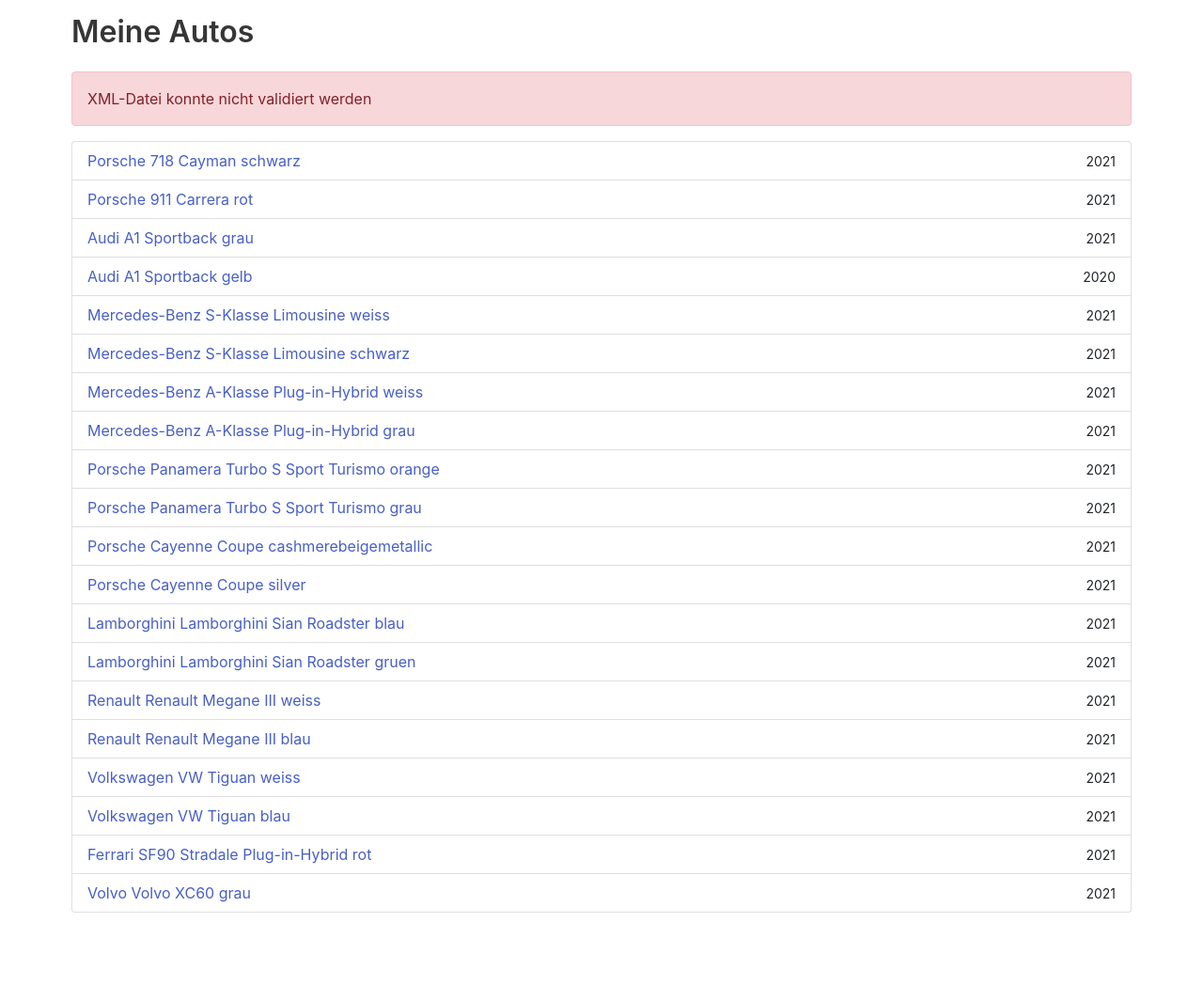
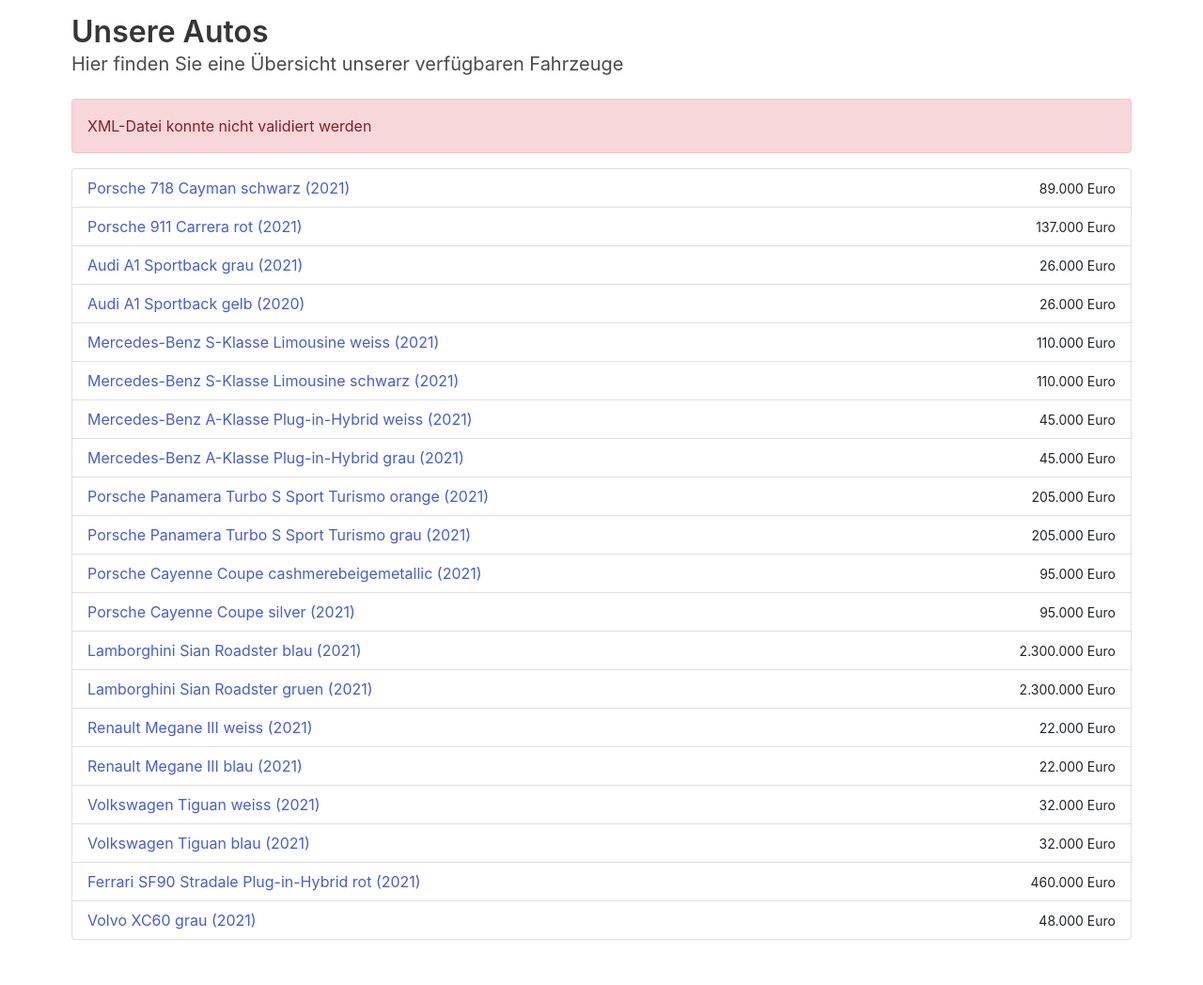
Before and after one commit to justanotherBonobo/Webprojekt, a PHP site: page /car in a window 1280 px wide. Shown: the part 68-1116 px from the top of the page at 94% size. Before the commit the page ends 1039 px from the top, so only its background shows below. Run offline with PHP 8.4, Linux system fonts and the light colour scheme.

Commit message:
added comments

```diff
--- a/Layouts/components/nav.php
+++ b/Layouts/components/nav.php
@@ -1,5 +1,6 @@
 <nav class="navbar navbar-expand-md navbar-dark bg-dark mb-4">
   <div class="container-fluid">
+        <!-- Standard Navbar with searchbox -->
     <a class="navbar-brand" href="#">CarSearch</a>
     <button class="navbar-toggler" type="button" data-bs-toggle="collapse" data-bs-target="#navbarCollapse">
       <span class="navbar-toggler-icon"></span>
--- a/Layouts/default.php
+++ b/Layouts/default.php
@@ -5,7 +5,7 @@
     <meta charset="utf-8">
     <meta name="viewport" content="width=device-width, initial-scale=1">
 
-    <!-- Bootstrap CSS -->
+    <!-- Bootstrap CSS and Bulma -->
     <link href="https://cdn.jsdelivr.net/npm/bootstrap@5.1.3/dist/css/bootstrap.min.css" rel="stylesheet" integrity="sha384-1BmE4kWBq78iYhFldvKuhfTAU6auU8tT94WrHftjDbrCEXSU1oBoqyl2QvZ6jIW3" crossorigin="anonymous">
     <script src="https://cdn.jsdelivr.net/npm/bootstrap@5.0.2/dist/js/bootstrap.bundle.min.js" integrity="sha384-MrcW6ZMFYlzcLA8Nl+NtUVF0sA7MsXsP1UyJoMp4YLEuNSfAP+JcXn/tWtIaxVXM" crossorigin="anonymous"></script>
     <link rel="stylesheet" href="https://cdn.jsdelivr.net/npm/bulma@0.9.3/css/bulma.min.css">
--- a/Views/car/default.php
+++ b/Views/car/default.php
@@ -1,20 +1,24 @@
-<h2 class="title">Meine Autos</h2>
+<h2 class="title">Unsere Autos</h2>
+<h4 class="subtitle">Hier finden Sie eine Übersicht unserer verfügbaren Fahrzeuge</h4>
 <?php if ($this->getData('valid') != true) {
     //Warning if XML cant get validated by the schema
     echo ('<div class="alert alert-danger" role="alert">
         XML-Datei konnte nicht validiert werden
         </div>');
 } ?>
-
+    <!-- Foreach which outputs every car element in the Querry Array -->
 <ul class="list-group">
     <?php foreach ($this->getData('carList') as $car) : ?>
         <li class="list-group-item d-flex justify-content-between align-items-center">
             <a href="/Webprojekt/car/detail?id=<?php echo $car->getId(); ?>">
-                <?php echo $car->getMarke() . ' ' . $car->getModell() . ' ' . $car->getFarbe();
+                <?php echo $car->getMarke() . ' ' . $car->getModell() . ' ' . $car->getFarbe() . ' (' . $car->getErstzulassung() . ')';
                 ?>
             </a>
-            <small><?php echo $car->getErstzulassung(); ?></small>
+            <small><?php echo $car->getPreis(); ?></small>
         </li>
     <?php endforeach; ?>
 
 </ul>
+
+<br>
+<br>
--- a/Views/car/detail.php
+++ b/Views/car/detail.php
@@ -2,7 +2,7 @@
 <img src="/Webprojekt/data/images/<?php echo $this->getData('car')->getImg()?>" class="rounded float-left">
   <div class="card-body">
 
-
+    <!-- Detailed view of the car object -->
     <h5 class="card-title title"><?php echo $this->getData('car')->getMarke().' '. $this->getData('car')->getModell(); ?></h5>
     <p class="card-text">
         <b>Marke:</b> <?php echo $this->getData('car')->getMarke(); ?><br />
--- a/Views/search/default.php
+++ b/Views/search/default.php
@@ -17,10 +17,10 @@
     foreach($this->getData('result') as $car): ?>
     <li class="list-group-item d-flex justify-content-between align-items-center">
         <a href="/Webprojekt/car/detail?id=<?php echo $car->getId(); ?>">
-        <?php echo $car->getMarke(). ' '.$car->getModell();
+        <?php echo $car->getMarke(). ' '.$car->getModell(). ' ' . $car->getFarbe() . ' (' . $car->getErstzulassung() . ')';
         ?>
         </a>
-        <small><?php echo $car->getErstzulassung(); ?></small>
+        <small><?php echo $car->getPreis(); ?></small>
     </li>
 </ul>
     <?php endforeach;
--- a/data/cars.xml
+++ b/data/cars.xml
@@ -286,7 +286,7 @@
 <Auto ID= "112">
     <img>Lamborghini_sian_blau.jpg</img>
     <Marke>Lamborghini</Marke>
-    <Modell>Lamborghini Sian Roadster</Modell>
+    <Modell>Sian Roadster</Modell>
     <Preis>2.300.000 Euro</Preis>
     <Zustand>neu</Zustand>
     <Erstzulassung>2021</Erstzulassung>
@@ -309,7 +309,7 @@
 <Auto ID= "113">
     <img>Lamborghini_Sian_gruen.jpg</img>
     <Marke>Lamborghini</Marke>
-    <Modell>Lamborghini Sian Roadster</Modell>
+    <Modell>Sian Roadster</Modell>
     <Preis>2.300.000 Euro</Preis>
     <Zustand>neu</Zustand>
     <Erstzulassung>2021</Erstzulassung>
@@ -332,7 +332,7 @@
 <Auto ID= "114">
     <img>renault_megane_iii_weiss.jpg</img>
     <Marke>Renault</Marke>
-    <Modell>Renault Megane III</Modell>
+    <Modell>Megane III</Modell>
     <Preis> 22.000 Euro</Preis>
     <Zustand>neu</Zustand>
     <Erstzulassung>2021</Erstzulassung>
@@ -355,7 +355,7 @@
 <Auto ID= "115">
     <img>renault_megane_iii-d37_blau.jpg</img>
     <Marke>Renault</Marke>
-    <Modell>Renault Megane III</Modell>
+    <Modell>Megane III</Modell>
     <Preis> 22.000 Euro</Preis>
     <Zustand>neu</Zustand>
     <Erstzulassung>2021</Erstzulassung>
@@ -378,7 +378,7 @@
 <Auto ID= "116">
     <img>vw_tiguan_weiss.jpg</img>
     <Marke>Volkswagen</Marke>
-    <Modell>VW Tiguan</Modell>
+    <Modell>Tiguan</Modell>
     <Preis> 32.000 Euro</Preis>
     <Zustand>neu</Zustand>
     <Erstzulassung>2021</Erstzulassung>
@@ -401,7 +401,7 @@
 <Auto ID= "117">
     <img>vw_tiguan_blau.jpg</img>
     <Marke>Volkswagen</Marke>
-    <Modell>VW Tiguan</Modell>
+    <Modell>Tiguan</Modell>
     <Preis> 32.000 Euro</Preis>
     <Zustand>neu</Zustand>
     <Erstzulassung>2021</Erstzulassung>
@@ -448,7 +448,7 @@
 <Auto ID= "119">
     <img>Volvo_XC60_grau.jpg</img>
     <Marke>Volvo</Marke>
-    <Modell>Volvo XC60</Modell>
+    <Modell>XC60</Modell>
     <Preis>48.000 Euro</Preis>
     <Zustand>neu</Zustand>
     <Erstzulassung>2021</Erstzulassung>
```
Also changed, not shown: Views/default/default.php (+5 -2 lines).
